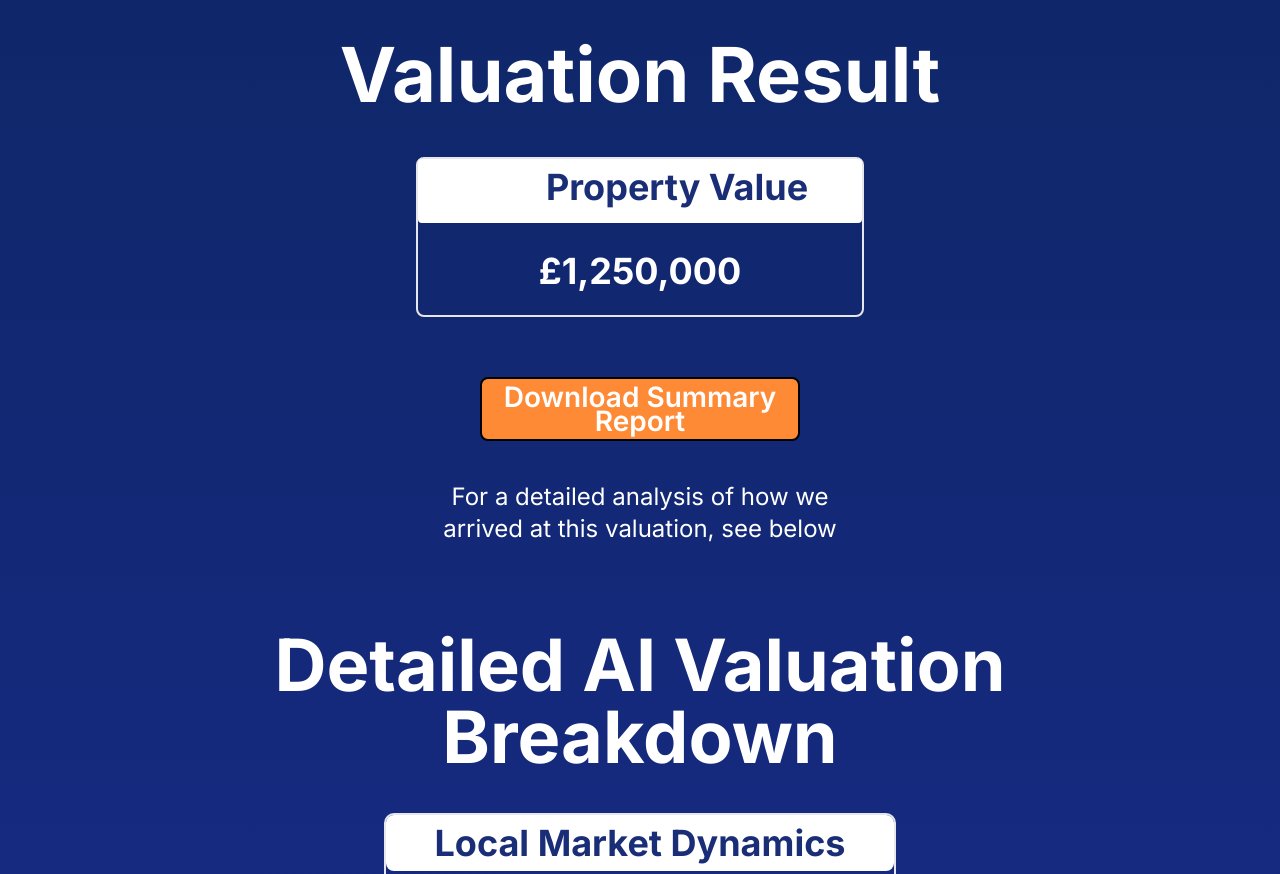
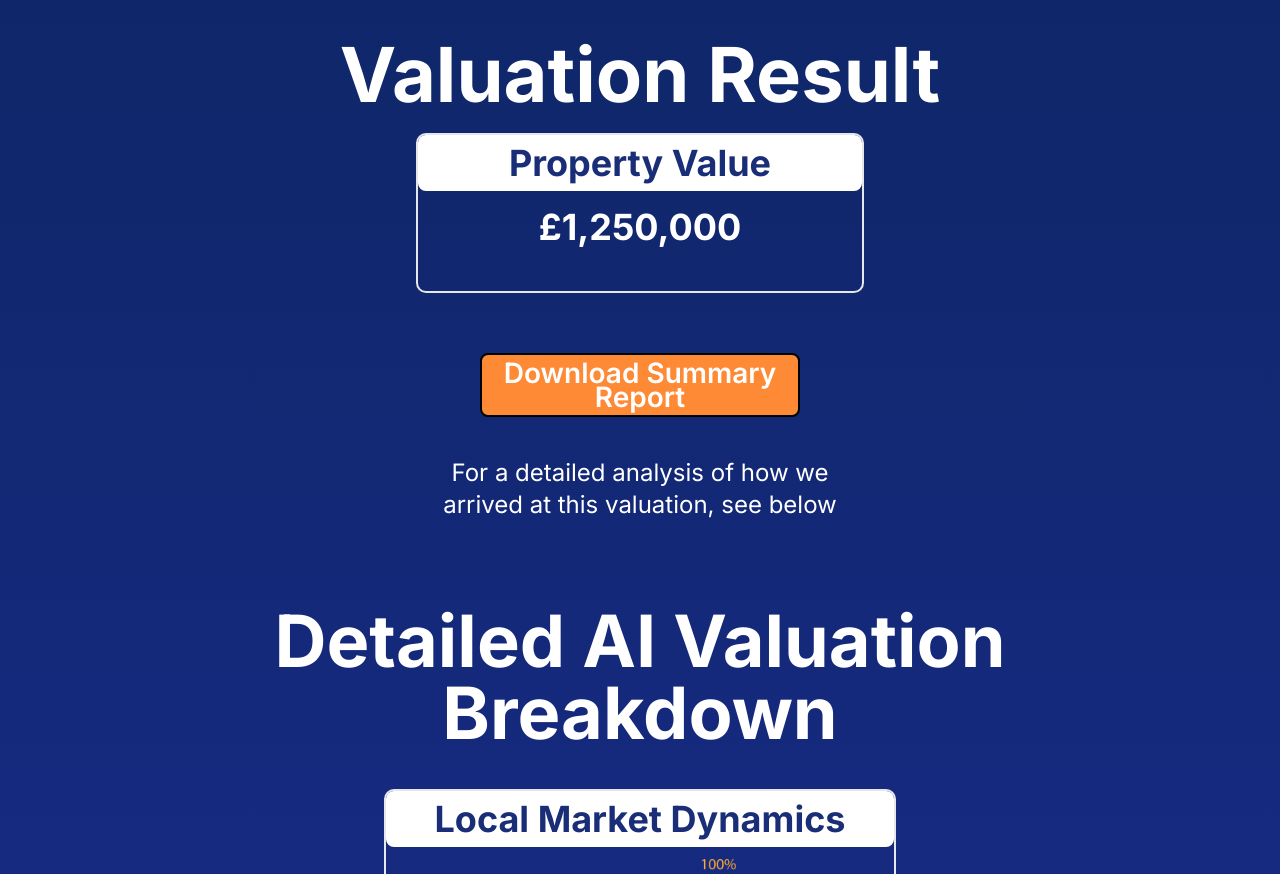
Before and after one commit to IfraShafique/NextJsUIDesign, a Next.js app: page /about in a window 1280 px wide. Shown: the part 1220-2094 px from the top of the page. Built offline with nearby package versions, Linux system fonts and the light colour scheme.

Commit message:
Committed

```diff
--- a/components/ui/aboutUi/Valuation.js
+++ b/components/ui/aboutUi/Valuation.js
@@ -13,10 +13,16 @@ export default function Valuation() {
                 <div className=' flex flex-col'>
 
 
-                    <div className='flex flex-col xl:w-[35%] lg:w-[40%] md:w-[50%] sm:w-[60%] w-[80%] xl:h-[20vh] h-[26vh]  mt-16 rounded-lg border-2 mx-auto md:text-4xl sm:text-3xl text-xl font-bold '>
+                    {/* <div className='flex flex-col xl:w-[35%] lg:w-[40%] md:w-[50%] sm:w-[60%] w-[80%] xl:h-[20vh] h-[26vh]  mt-16 rounded-lg border-2 mx-auto md:text-4xl sm:text-3xl text-xl font-bold '>
                         <h1 className='absolute text-[#1A2E77] text-center ml-[15%] sm:ml-[10%] sm:pt-2'>Property Value</h1>
                         <div className='h-[8vh] rounded bg-white'></div>
-                        <span className=' mt-7'>£1,250,000</span>
+                        <span className=' mt-7'>£1,250,000</span> */}
+                           <div className="mt-10 flex flex-col justify-center items-center">
+                    {/* local market dynamics */}
+                    <div className=" xl:w-[35%] lg:w-[40%] md:w-[50%] sm:w-[60%] w-[80%] xl:h-[20vh] h-[26vh] md:text-4xl font-bold sm:text-3xl text-base mx-auto text-center border-2 rounded-[10px]">
+                        <h1 className="w-full py-2 bg-white text-[#1A2E77] rounded-lg md:text-4xl sm:text-3xl text-base " >Property Value</h1>
+                        <span className='flex mt-4 justify-center text-center '>£1,250,000</span>
+        </div>
                     </div>
 
                 <div className='my-5 max-sm:mt-16'>
```
